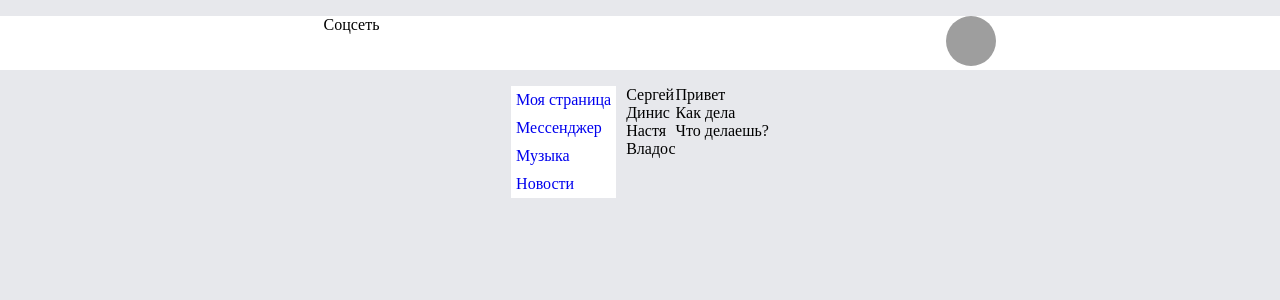
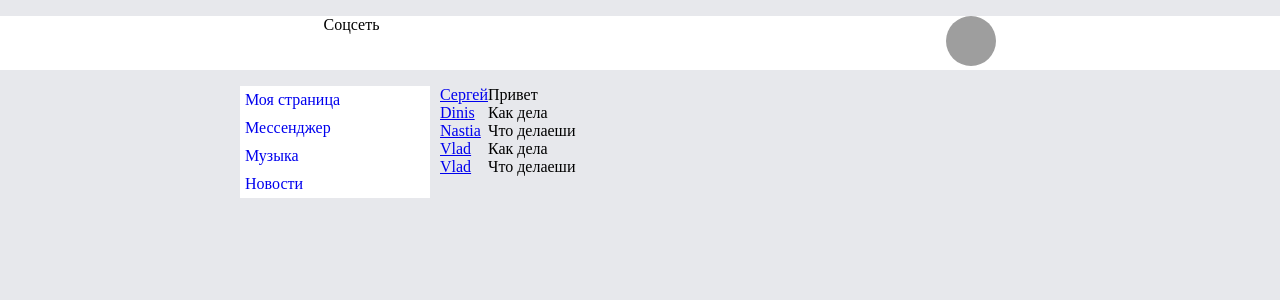
Before and after one commit to Vladmania/Social, a React (Create React App) app: page /dialogs in a window 1280 px wide. Shown: the top 300 px of the page. Built offline with nearby package versions, Linux system fonts and the light colour scheme; grey boxes are pictures that could not be loaded.

Commit message:
sistem map

```diff
--- a/src/App.js
+++ b/src/App.js
@@ -1,12 +1,14 @@
-import { BrowserRouter, Routes, Route } from 'react-router-dom';
+import { BrowserRouter, Routes, Route, Switch } from 'react-router-dom';
 import { Dialogs } from './componentc/Dialogs/Dialogs';
 import { Header } from './componentc/Header/Header';
 import { Navbar } from './componentc/Navbar/Navbar';
 import { Profil } from './componentc/Profil/Profil';
+import { Post } from './componentc/Post/Post';
 import {Headers} from './Stule'
 
 
-function App() {
+function App(props) {
+
   return (
     <BrowserRouter>
    <Headers className="app-mein">
@@ -15,9 +17,10 @@ function App() {
       <Navbar />
       <div>
         <Routes>
-        <Route path='/dialogs' element={<Dialogs/>} />
-        <Route path='/profil' element={<Profil/>} />
+        <Route path='/dialogs/*' element={<Dialogs dialogUser ={props.dialogUser} messegesUser ={props.messegesUser}/>} />
+        <Route path='/' element={<Profil postData={props.postData} />} />
         </Routes>
+
       </div>
       </div>
         </Headers>
--- a/src/Stule.js
+++ b/src/Stule.js
@@ -3,8 +3,10 @@ import styled from 'styled-components'
 export const Headers = styled.div`
         margin:  0 auto;
         .fix{
-            display: flex;
-            justify-content: center;
+            display: grid;
+            grid-template-columns: 1fr 3fr;
+            max-width: 800px;
+            margin: 0 auto;
         }
 
     `
--- a/src/componentc/Dialogs/Dialogs.jsx
+++ b/src/componentc/Dialogs/Dialogs.jsx
@@ -1,18 +1,40 @@
+import { NavLink} from 'react-router-dom'
 import {StuleDialods} from './StyleDialogs'
 
-export const Dialogs = () =>{
+
+
+const DialogItem = (props) =>{
+    return(
+        <div className="dialogs_item" id={props.id}>
+        <NavLink to ={`${props.id}`}>{props.name}</NavLink></div>
+    )
+}
+
+
+
+const DialogMessage = (props) =>{
+    return(
+        <div className="dialog_massege_items" id={props.id }>{props.massege}</div>
+    )
+}
+
+
+
+export const Dialogs = (props) =>{
+
+    const massegesDialog = props.messegesUser
+     .map( item => <DialogMessage massege ={item.messege} id = {item.id}/>)
+
+    const dialogsUser = props.dialogUser
+     .map( dialog => <DialogItem name={dialog.name} id = {dialog.id}/>)
+
     return(
         <StuleDialods className="dialogs">
             <div className="dialogs_person">
-                <div className="dialogs_item">Сергей</div>
-                <div className="dialogs_item">Динис</div>
-                <div className="dialogs_item">Настя</div>
-                <div className="dialogs_item">Владос</div>
+            {dialogsUser}
             </div>
             <div className="dialogs_massege">
-                <div className="dialog_massege_items">Привет</div>
-                <div className="dialog_massege_items">Как дела</div>
-                <div className="dialog_massege_items">Что делаешь?</div>
+                {massegesDialog}
             </div>
         </StuleDialods>
     )
--- a/src/componentc/Navbar/Navbar.jsx
+++ b/src/componentc/Navbar/Navbar.jsx
@@ -1,12 +1,12 @@
 import React from 'react';
-import { NavLink } from 'react-router-dom';
+import { Link } from 'react-router-dom';
 import {StuleNavbar} from './StuleNavbar'
 
 export const Navbar = () =>{
     return(
       <StuleNavbar>
-      <NavLink to ='/profil'>Моя страница</NavLink>
-      <NavLink to ='/dialogs'>Мессенджер</NavLink>
+      <Link to ='/'>Моя страница</Link>
+      <Link to ='/dialogs'>Мессенджер</Link>
       <a href='#'>Музыка</a>
       <a href='#'>Новости</a>
     </StuleNavbar>
--- a/src/componentc/Post/Post.jsx
+++ b/src/componentc/Post/Post.jsx
@@ -2,6 +2,8 @@ import React from 'react';
 import { StulePost } from './StulePost';
 
 export const Post = (props) =>{
+
+
     return(
       <StulePost>
             <img src='https://avatarko.ru/img/kartinka/1/avatarko_anonim.jpg' />
--- a/src/componentc/Profil/Profil.jsx
+++ b/src/componentc/Profil/Profil.jsx
@@ -2,9 +2,14 @@ import React from 'react';
 import {StuleProfil} from './StuleProfil'
 import { Post } from '../Post/Post';
 
-export const Profil = () =>{
+export const Profil = (props) =>{
+
+
+const potsData = props.postData
+.map( posts => <Post massage={posts.messege} like={posts.like} niks={posts.niks} id={posts.id} /> )
+
     return(
-      <StuleProfil>
+      <><StuleProfil>
         <div className="app-profil-foto">
           <img src="https://vjoy.cc/wp-content/uploads/2019/07/1-1.jpg"></img>
           <button className="app-profil-btn-redactor">Редактировать</button>
@@ -17,12 +22,10 @@ export const Profil = () =>{
           <div className='posts'>
             <input /><button>Отправить</button>
             <div>My post</div>
-        <Post massage ="Privet"
-              like = "4"
-              niks = "Владос"/>
 
           </div>
         </div>
       </StuleProfil>
+      {potsData}</>
     )
 }
--- a/src/componentc/Profil/StuleProfil.js
+++ b/src/componentc/Profil/StuleProfil.js
@@ -2,6 +2,8 @@ import styled from 'styled-components'
 
 export const StuleProfil = styled.section`
         display: flex;
+        background-color: white;
+        margin: 0 0 10px 0;
         .app-profil-foto{
             display: flex;
             flex-direction: column;
--- a/src/index.js
+++ b/src/index.js
@@ -4,9 +4,31 @@ import App from './App';
 import { Provider } from 'react-redux';
 import { store } from './Store/Store';
 
+let dialogsItemData =[
+    {name: 'Сергей', id: '1'},
+    {name: 'Dinis', id: '2'},
+    {name: 'Nastia', id: '3'},
+    {name: 'Vlad', id: '4'},
+    {name: 'Vlad', id: '5'},
+]
+
+let postData =[
+    {messege: 'Привет', id: '1', like: '4', niks: 'Vlad'},
+    {messege: 'Как дела', id: '2', like: "92", niks: "Sergei"},
+    {messege: 'Что делаеши', id: '3', like: '0', niks: "Dinis"},
+]
+
+let messegeItemData =[
+    {messege: 'Привет', id: '1'},
+    {messege: 'Как дела', id: '2'},
+    {messege: 'Что делаеши', id: '3'},
+    {messege: 'Как дела', id: '4'},
+    {messege: 'Что делаеши', id: '5'},
+]
+
 const root = ReactDOM.createRoot(document.getElementById('root'));
 root.render(
     <Provider store={store}>
-    <App />
+    <App dialogUser ={dialogsItemData} postData={postData} messegesUser={messegeItemData} />
     </Provider>
 );
```
Lines whose indentation alone changed are shown as unchanged.
